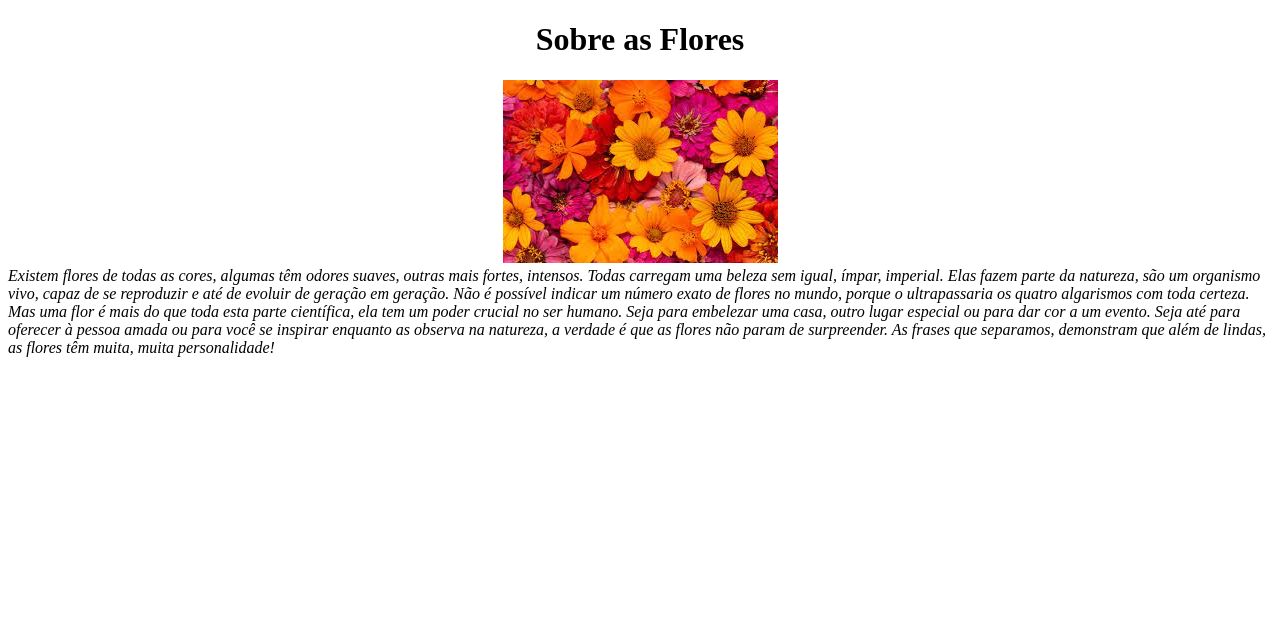
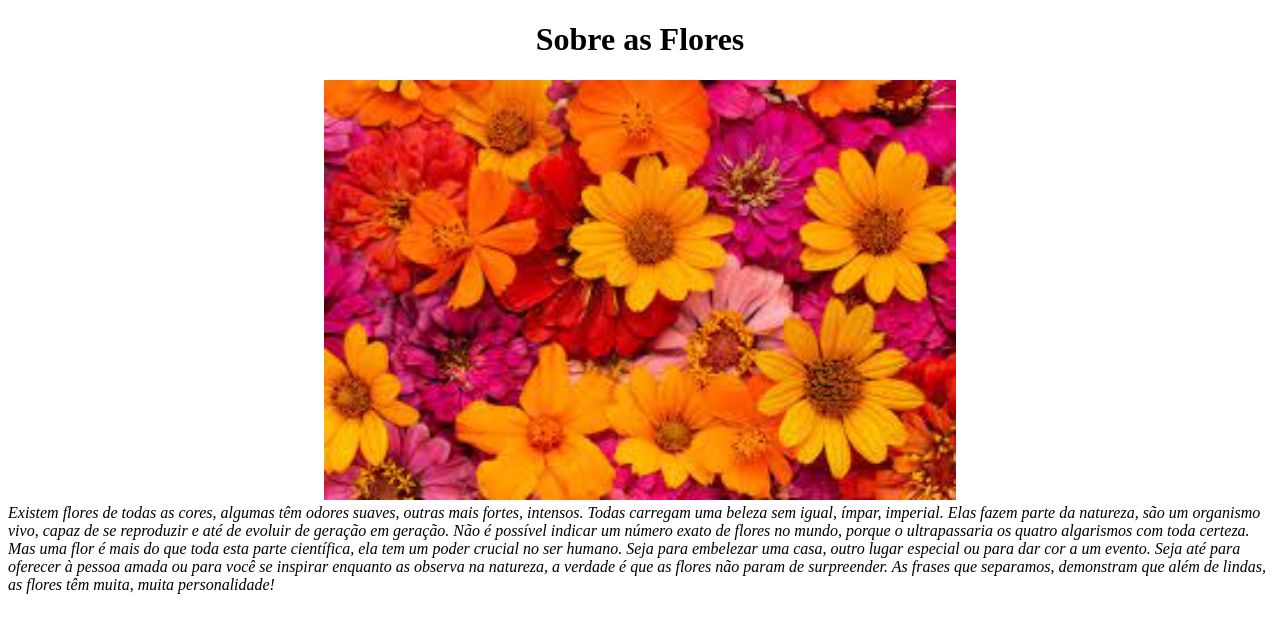
Before and after one commit to nicoly12/Minha-Pagina, a plain HTML site: page index.html in a window 1280 px wide. Drawn offline with Linux system fonts and the light colour scheme.

Commit message:
tamanho foto

```diff
--- a/index.html
+++ b/index.html
@@ -6,7 +6,7 @@
      </head>
    <body>
      <h1><center>Sobre as Flores</center></h1>
-     <center>    <img src="margarida.jpeg">
+     <center>    <img src="margarida.jpeg" width="50%">
      </center>
      <em>Existem flores de todas as cores, algumas têm odores suaves, outras mais fortes, intensos. Todas carregam uma beleza sem igual, ímpar, imperial. Elas fazem parte da natureza, são um organismo vivo, capaz de se reproduzir e até de evoluir de geração em geração.
      Não é possível indicar um número exato de flores no mundo, porque o ultrapassaria os quatro algarismos com toda certeza.
```
